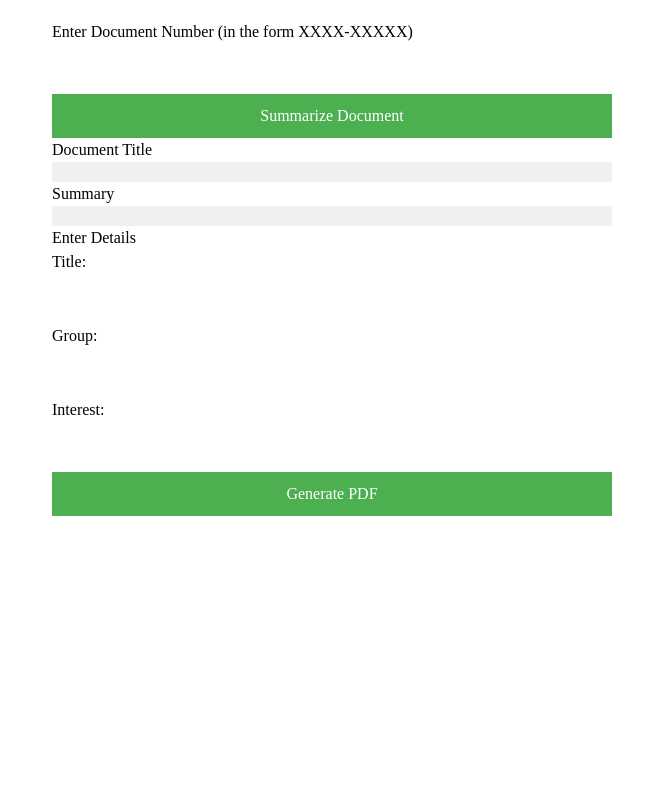
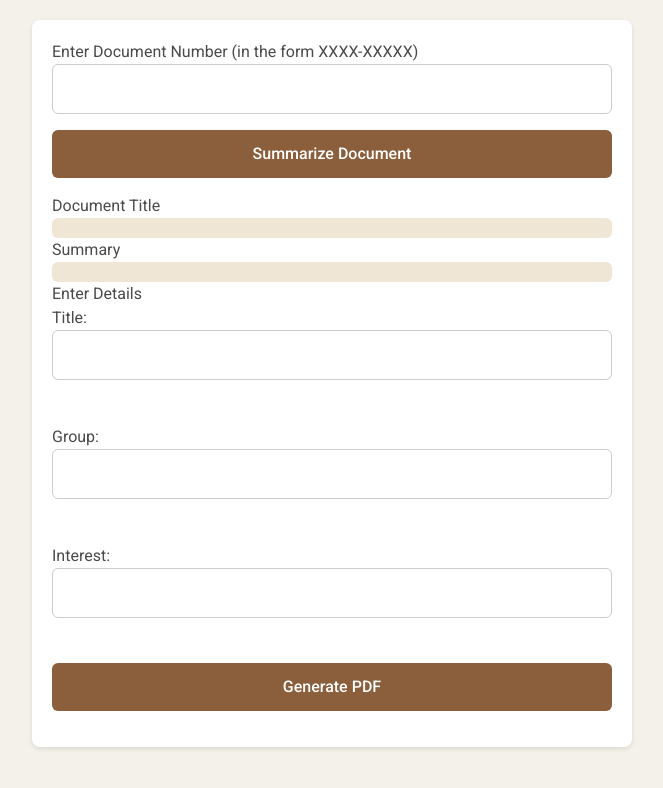
Before and after one commit to simonwisdom/public-comment-generator, a React (Create React App) app: page / in a window 1280 px wide. Shown: the top 788 px of the page, without its empty margins (308-971 px from the left). Built offline with nearby package versions, Linux system fonts and the light colour scheme.

Commit message:
more styling

```diff
--- a/public/index.html
+++ b/public/index.html
@@ -9,6 +9,7 @@
       name="description"
       content="Web site created using create-react-app"
     />
+    <link href="https://fonts.googleapis.com/css2?family=Roboto:wght@400;500&display=swap" rel="stylesheet">
     <link rel="apple-touch-icon" href="%PUBLIC_URL%/logo192.png" />
     <!--
       manifest.json provides metadata used when your web app is installed on a
--- a/src/App.css
+++ b/src/App.css
@@ -1,69 +1,63 @@
-.App {
-  text-align: center;
+/* Set a basic modern look for the entire document */
+body {
+  background-color: #f4f1ea; /* soft beige background */
+  color: #4a4a4a; /* dark gray text color for better readability */
+  font-family: 'Roboto', sans-serif; /* modern, readable font */
+  margin: 0;
+  padding: 0;
+  box-sizing: border-box;
 }
 
-.App-logo {
-  height: 40vmin;
-  pointer-events: none;
+.container {
+  padding: 20px;
+  max-width: 600px;
+  margin: 20px auto;
+  background-color: #fff; /* white background for the form area */
+  box-shadow: 0 2px 5px rgba(0, 0, 0, 0.1); /* subtle shadow for depth */
+  border-radius: 8px; /* rounded corners for modern look */
 }
 
-@media (prefers-reduced-motion: no-preference) {
-  .App-logo {
-    animation: App-logo-spin infinite 20s linear;
-  }
-}
-
-.App-header {
-  background-color: #282c34;
-  min-height: 100vh;
-  display: flex;
-  flex-direction: column;
-  align-items: center;
-  justify-content: center;
-  font-size: calc(10px + 2vmin);
-  color: white;
-}
-
-.App-link {
-  color: #61dafb;
-}
-
-@keyframes App-logo-spin {
-  from {
-    transform: rotate(0deg);
-  }
-  to {
-    transform: rotate(360deg);
-  }
-}
-.container {
-  font-family: 'Arial, sans-serif';
-  padding: 20px;
-  max-width: 600px;
-  margin: auto;
+.input, .button {
+  width: 100%;
+  padding: 12px;
+  margin-bottom: 16px;
+  border-radius: 6px; /* rounded edges for inputs and buttons */
 }
 
 .input {
-  width: 100%;
-  padding: 8px;
-  margin-bottom: 10px;
+  border: 1px solid #ccc; /* light grey border */
+  font-size: 16px; /* larger font size for readability */
 }
 
 .button {
-  width: 100%;
-  padding: 10px;
-  background-color: #4CAF50;
+  background-color: #8b5e3c; /* brown color for buttons */
   color: white;
+  font-weight: 500; /* medium font weight */
   border: none;
   cursor: pointer;
+  transition: background-color 0.3s; /* smooth transition on hover */
+}
+
+.button:hover {
+  background-color: #724c32; /* slightly darker brown on hover */
 }
 
 .button:disabled {
-  background-color: #999;
+  background-color: #ccc; /* grey out button when disabled */
 }
 
 .output {
-  background: #f0f0f0;
+  background: #f0e6d6; /* lighter beige for output fields */
   padding: 10px;
-  borderRadius: 5px;
+  border-radius: 6px; /* rounded edges for output */
+  font-size: 16px;
 }
+
+label {
+  display: block;
+  margin-bottom: 5px; /* space between label and input */
+}
+
+h1, h2 {
+  margin-top: 0;
+}
```
Also changed, not shown: api/generate-pdf.js (+1 -6 lines).
